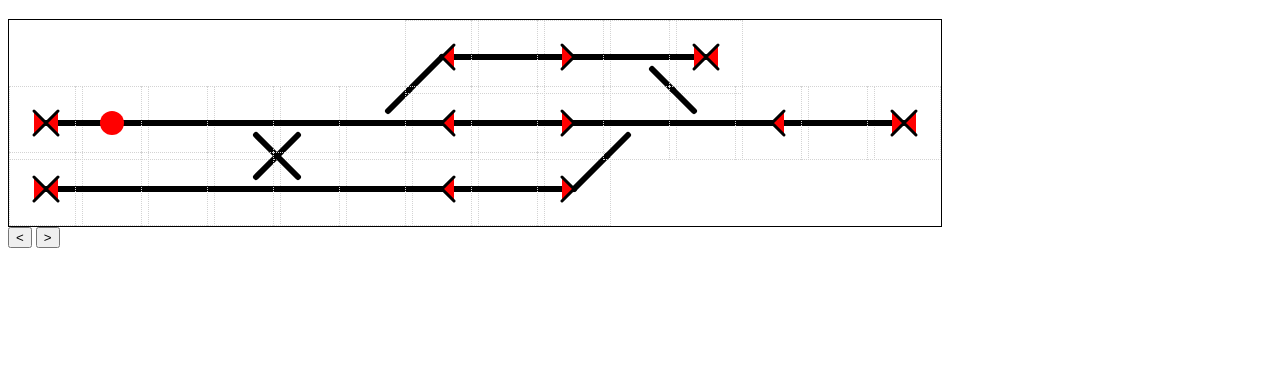
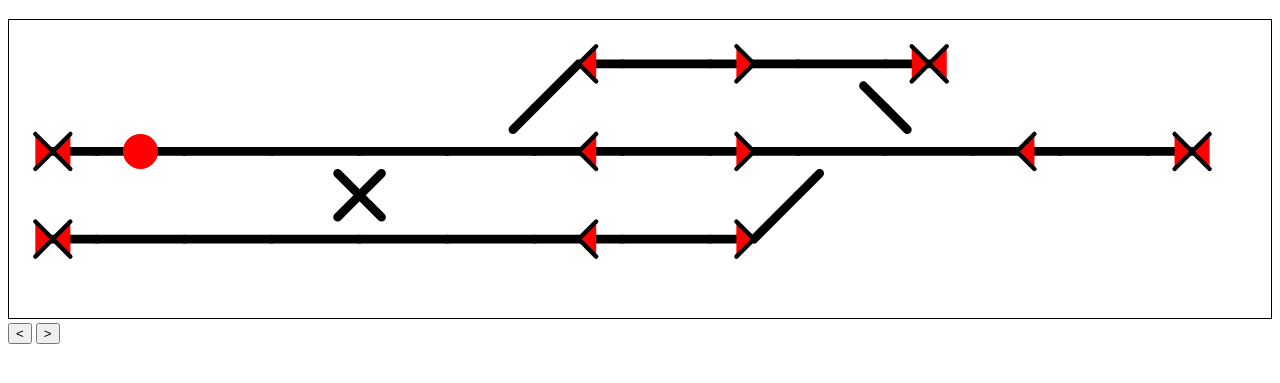
Before and after one commit to Fyrgeit/ex-arb, a plain HTML site: page index.html in a window 1280 px wide. Shown: the part 61-444 px from the top of the page. Drawn offline with Linux system fonts and the light colour scheme.

Commit message:
put everything in a single svg

```diff
--- a/app.js
+++ b/app.js
@@ -1,69 +1,26 @@
-const canvas = document.getElementById("canvas");
-
-const gridSize = 66;
+const gridSize = 20;
 
 const templates = {
-    "S": [
-        { x1: 1, y1: 12, x2: 23, y2: 12 }
-    ],
-    "lS": [
-        { x1: 1, y1: 23, x2: 12, y2: 12 },
-        { x1: 12, y1: 12, x2: 23, y2: 12 }
-    ],
-    "lS+": [
-        { x1: 1, y1: 12, x2: 23, y2: 12 },
-        { x1: 1, y1: 23, x2: 8, y2: 16 }
-    ],
-    "lS-": [
-        { x1: 1, y1: 12, x2: 6, y2: 12 },
-        { x1: 12, y1: 12, x2: 23, y2: 12 },
-        { x1: 1, y1: 23, x2: 12, y2: 12 }
-    ],
-    "rS": [
-        { x1: 1, y1: 1, x2: 12, y2: 12 },
-        { x1: 12, y1: 12, x2: 23, y2: 12 }
-    ],
-    "rS+": [
-        { x1: 1, y1: 12, x2: 23, y2: 12 },
-        { x1: 1, y1: 1, x2: 8, y2: 8 }
-    ],
-    "rS-": [
-        { x1: 1, y1: 12, x2: 6, y2: 12 },
-        { x1: 12, y1: 12, x2: 23, y2: 12 },
-        { x1: 1, y1: 1, x2: 12, y2: 12 }
-    ],
-    "Sr": [
-        { x1: 1, y1: 12, x2: 12, y2: 12 },
-        { x1: 12, y1: 12, x2: 23, y2: 23 }
-    ],
-    "Sr+": [
-        { x1: 1, y1: 12, x2: 23, y2: 12 },
-        { x1: 16, y1: 16, x2: 23, y2: 23 }
-    ],
-    "Sr-": [
-        { x1: 1, y1: 12, x2: 12, y2: 12 },
-        { x1: 18, y1: 12, x2: 23, y2: 12 },
-        { x1: 12, y1: 12, x2: 23, y2: 23 }
-    ],
-    "Sl": [
-        { x1: 1, y1: 12, x2: 12, y2: 12 },
-        { x1: 12, y1: 12, x2: 23, y2: 1 }
-    ],
-    "Sl+": [
-        { x1: 1, y1: 12, x2: 23, y2: 12 },
-        { x1: 16, y1: 8, x2: 23, y2: 1 }
-    ],
-    "Sl-": [
-        { x1: 1, y1: 12, x2: 12, y2: 12 },
-        { x1: 18, y1: 12, x2: 23, y2: 12 },
-        { x1: 12, y1: 12, x2: 23, y2: 1 }
-    ],
-    "Se": [
-        { x1: 1, y1: 12, x2: 12, y2: 12 },
-    ],
-    "eS": [
-        { x1: 12, y1: 12, x2: 23, y2: 12 },
-    ],
+    "S": "m0 10 l20 0",
+
+    "lS": "m0 20 l10 -10 l10 0",
+    "lS+": "m0 10 l20 0 m-15 5 l-5 5",
+    "lS-": "m0 20 l10 -10 l10 0 m-20 0 l3 0",
+
+    "rS": "l10 10 l10 0",
+    "rS+": "l5 5 m-5 5 l20 0",
+    "rS-": "l10 10 l10 0 m-20 0 l3 0",
+
+    "Sr": "m0 10 l10 0 l10 10",
+    "Sr+": "m0 10 l20 0 m-5 5 l5 5",
+    "Sr-": "m0 10 l10 0 l10 10 m-3 -10 l3 0",
+
+    "Sl": "m0 10 l10 0 l10 -10",
+    "Sl+": "m0 10 l20 0 m-5 -5 l5 -5",
+    "Sl-": "m0 10 l10 0 l10 -10 m0 10 l-3 0",
+
+    "Se": "m0 10 l10 0",
+    "eS": "m10 10 l10 0",
 };
 
 const tiles = [
@@ -108,6 +65,8 @@ const tiles = [
     { x: 13, y: 1, template: "Se", upSignal: "red", downSignal: "red" },
 ];
 
+const canvas = document.getElementById("canvas");
+
 let playerPos = { x: 1, y: 1 };
 
 refresh();
@@ -116,29 +75,17 @@ function refresh() {
     canvas.innerHTML = "";
 
     tiles.forEach((el) => {
-        const svgEl = document.createElementNS('http://www.w3.org/2000/svg', 'svg');
-        canvas.append(svgEl);
-        svgEl.classList.add("tile");
-        svgEl.setAttribute('viewBox', '0 0 24 24');
-        svgEl.style.left = el.x * gridSize + "px";
-        svgEl.style.top = el.y * gridSize + "px";
-
-        templates[el.template].forEach(line => {
-            const lineEl = document.createElementNS('http://www.w3.org/2000/svg', 'line');
-            svgEl.append(lineEl);
-            lineEl.classList.add("line");
-            lineEl.setAttribute("x1", line.x1);
-            lineEl.setAttribute("y1", line.y1);
-            lineEl.setAttribute("x2", line.x2);
-            lineEl.setAttribute("y2", line.y2);
-        });
+        const pathEl = document.createElementNS('http://www.w3.org/2000/svg', 'path');
+        canvas.append(pathEl);
+        pathEl.classList.add("line");
+        pathEl.setAttribute("d", `M${el.x * gridSize} ${el.y * gridSize} ${templates[el.template]}`);
 
         if (el.upSignal) {
             const pathEl = document.createElementNS('http://www.w3.org/2000/svg', 'path');
-            svgEl.append(pathEl);
+            canvas.append(pathEl);
             pathEl.classList.add("signal");
             pathEl.classList.add(el.upSignal);
-            pathEl.setAttribute("d", "M8 8 L12 12 L8 16");
+            pathEl.setAttribute("d", `M${el.x * gridSize} ${el.y * gridSize} m6 6 l4 4 l-4 4`);
             pathEl.setAttribute("pos", el.x + ", " + el.y);
             pathEl.addEventListener("click", event => {
                 let pos = event.target.getAttribute("pos");
@@ -157,10 +104,10 @@ function refresh() {
 
         if (el.downSignal) {
             const pathEl = document.createElementNS('http://www.w3.org/2000/svg', 'path');
-            svgEl.append(pathEl);
+            canvas.append(pathEl);
             pathEl.classList.add("signal");
             pathEl.classList.add(el.downSignal);
-            pathEl.setAttribute("d", "M16 8 L12 12 L16 16");
+            pathEl.setAttribute("d", `M${el.x * gridSize} ${el.y * gridSize} m14 6 l-4 4 l4 4`);
             pathEl.setAttribute("pos", el.x + ", " + el.y);
             pathEl.addEventListener("click", event => {
                 let pos = event.target.getAttribute("pos");
@@ -179,10 +126,10 @@ function refresh() {
 
         if (el.template.includes("+") || el.template.includes("-")) {
             const switchEl = document.createElementNS('http://www.w3.org/2000/svg', 'circle');
-            svgEl.append(switchEl);
+            canvas.append(switchEl);
             switchEl.classList.add("switch-blob");
-            switchEl.setAttribute("cx", "12");
-            switchEl.setAttribute("cy", "12");
+            switchEl.setAttribute("cx", 10 + el.x * gridSize);
+            switchEl.setAttribute("cy", 10 + el.y * gridSize);
             switchEl.setAttribute("r", "3");
             switchEl.setAttribute("pos", el.x + ", " + el.y);
             switchEl.addEventListener("click", event => {
@@ -202,17 +149,20 @@ function refresh() {
 
         if (el.x == playerPos.x && el.y == playerPos.y) {
             const playerEl = document.createElementNS('http://www.w3.org/2000/svg', 'circle');
-            svgEl.append(playerEl);
-            playerEl.setAttribute("cx", "12");
-            playerEl.setAttribute("cy", "12");
+            canvas.append(playerEl);
+            playerEl.setAttribute("cx", 10 + el.x * gridSize);
+            playerEl.setAttribute("cy", 10 + el.y * gridSize);
             playerEl.setAttribute("r", "4");
             playerEl.setAttribute("fill", "red");
         }
 
     });
 
-    canvas.style.width = tiles.sort((a, b) => b.x - a.x)[0].x * gridSize + gridSize + 8 + "px";
-    canvas.style.height = tiles.sort((a, b) => b.y - a.y)[0].y * gridSize + gridSize + 8 + "px";
+    canvas.setAttribute("viewBox",
+        "0 0 " +
+        (tiles.sort((a, b) => b.x - a.x)[0].x * gridSize + gridSize + 8) + " " +
+        (tiles.sort((a, b) => b.y - a.y)[0].y * gridSize + gridSize + 8)
+    );
 }
 
 function move(dir) {
--- a/index.html
+++ b/index.html
@@ -9,7 +9,7 @@
 </head>
 <body>
     <h1>Grid-baserad driftplats</h1>
-    <div id="canvas"></div>
+    <svg id="canvas"></svg>
     <button onclick="move('down')"><</button>
     <button onclick="move('up')">></button>
 </body>
--- a/style.css
+++ b/style.css
@@ -8,18 +8,11 @@
     box-sizing: content-box;
 }
 
-.tile {
-    width: 72px;
-    height: 72px;
-    position: absolute;
-    box-sizing: content-box;
-    border: dotted 1px lightgray;
-}
-
 svg .line {
     stroke: black;
     stroke-width: 2px;
     stroke-linecap: round;
+    fill: transparent;
 }
 
 svg .switch-blob {
```
